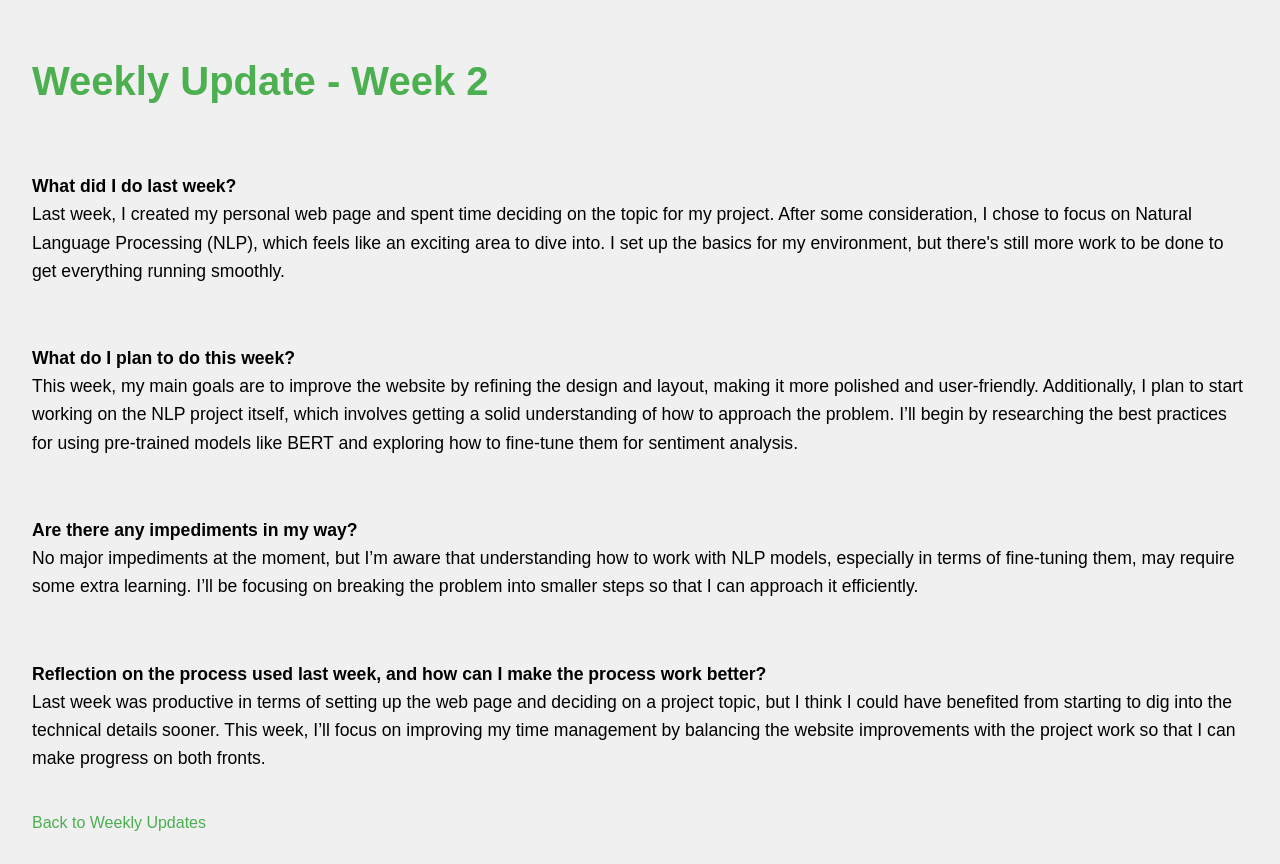
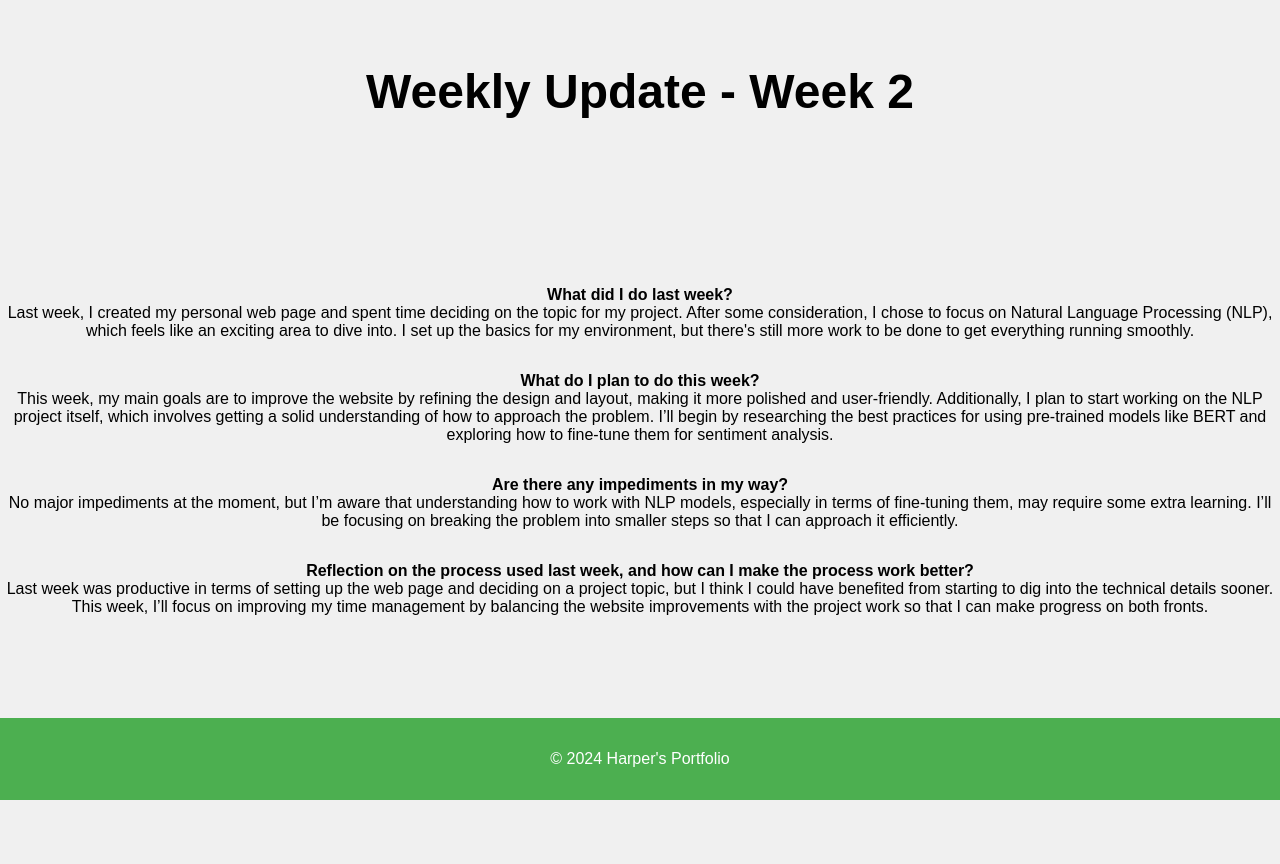
Before and after one commit to Blackjack007H/BlackJack007, a plain HTML site: page week2.html in a window 1280 px wide. After the commit the page ends 800 px from the top, so only its background shows below. Drawn offline with Linux system fonts and the light colour scheme.

Commit message:
Update week2.html

```diff
--- a/week2.html
+++ b/week2.html
@@ -5,35 +5,13 @@
     <meta name="viewport" content="width=device-width, initial-scale=1.0">
     <title>Weekly Update - Week 2</title>
     <link rel="stylesheet" href="style.css">
-    <style>
-        body {
-            font-family: Arial, sans-serif;
-            margin: 2rem;
-        }
-
-        h1 {
-            color: #4CAF50;
-            font-size: 2.5rem;
-        }
-
-        p {
-            font-size: 1.1rem;
-            line-height: 1.6;
-        }
-
-        a {
-            color: #4CAF50;
-            text-decoration: none;
-        }
-
-        a:hover {
-            text-decoration: underline;
-        }
-    </style>
 </head>
 <body>
+    <header>
         <h1>Weekly Update - Week 2</h1>
+    </header>
 
+    <div class="center-container">
         <p><strong>What did I do last week?</strong><br>
         Last week, I created my personal web page and spent time deciding on the topic for my project. After some consideration, I chose to focus on Natural Language Processing (NLP), which feels like an exciting area to dive into. I set up the basics for my environment, but there's still more work to be done to get everything running smoothly.</p>
 
@@ -45,7 +23,10 @@
 
         <p><strong>Reflection on the process used last week, and how can I make the process work better?</strong><br>
         Last week was productive in terms of setting up the web page and deciding on a project topic, but I think I could have benefited from starting to dig into the technical details sooner. This week, I’ll focus on improving my time management by balancing the website improvements with the project work so that I can make progress on both fronts.</p>
+    </div>
 
-    <a href="weekly.html">Back to Weekly Updates</a>
+    <footer>
+        <p>&copy; 2024 Harper's Portfolio</p>
+    </footer>
 </body>
 </html>
```
Lines whose indentation alone changed are shown as unchanged.
